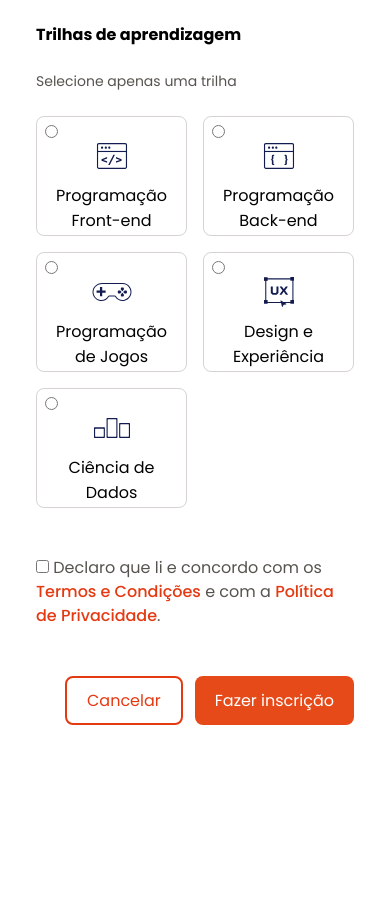
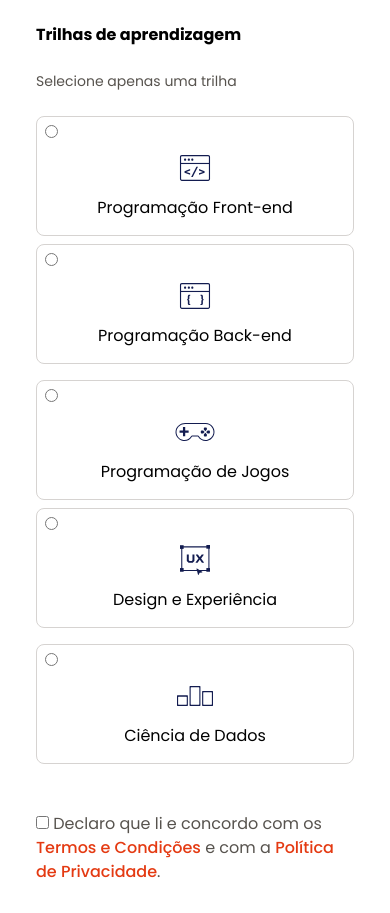
Before and after one commit to jonascarvalh/trilhas-inova-desafio-2, a plain HTML site: page index.html in a window 390 px wide. Shown: the part 1792-2705 px from the top of the page. Before the commit the page ends 2553 px from the top, so only its background shows below. Drawn offline with nearby package versions, Linux system fonts and the light colour scheme.

Commit message:
fix: ajustes na responsividade

```diff
--- a/css/styles.css
+++ b/css/styles.css
@@ -243,7 +243,7 @@ input[type="file"] {
 
 .radio__group {
     display: flex;
-    gap: 16px;
+    gap: 1.5rem;
 }
 
 .cards__trilhas_container {
@@ -416,3 +416,14 @@ input[type="checkbox"] {
         width: 100%;
     }
 }
+
+@media (max-width: 400px) {
+    .radio__group {
+        flex-direction: column;
+        gap: 0.5rem;
+    }
+
+    .radio__card {
+        width: 100%;
+    }
+}
--- a/index.html
+++ b/index.html
@@ -3,7 +3,7 @@
     <head>
         <meta charset="UTF-8">
         <meta name="viewport" content="width=device-width, initial-scale=1.0">
-        <title>Formulário de Inscrição</title>
+        <title>Inscrição | Trilhas</title>
         <link rel="stylesheet" href="css/styles.css">
         <script src="scripts/main.js" defer></script>
         <script src="https://kit.fontawesome.com/de5335ea2b.js" crossorigin="anonymous"></script>
```
Also changed, not shown: login.html (added, +10 -0 lines).
